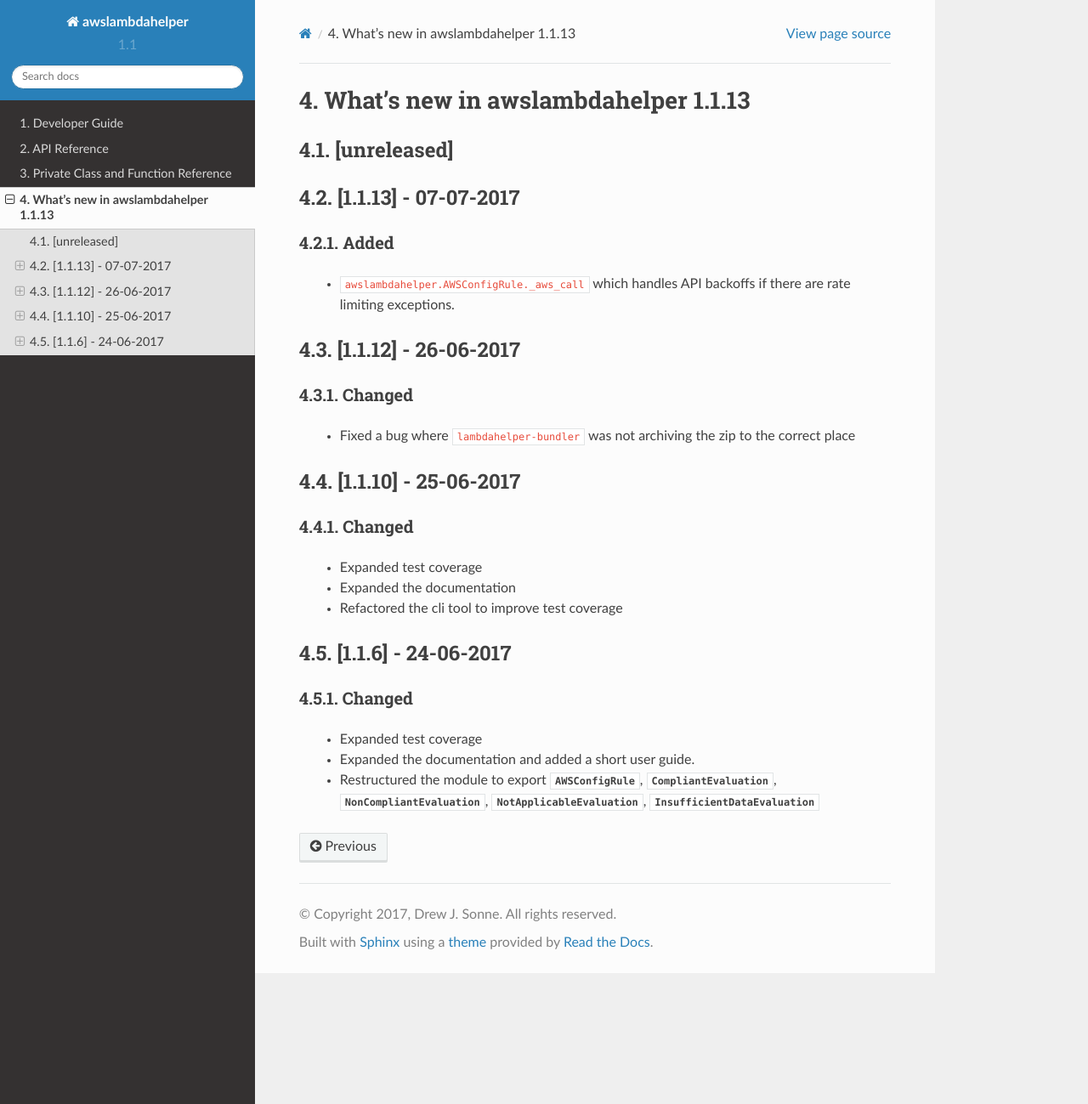
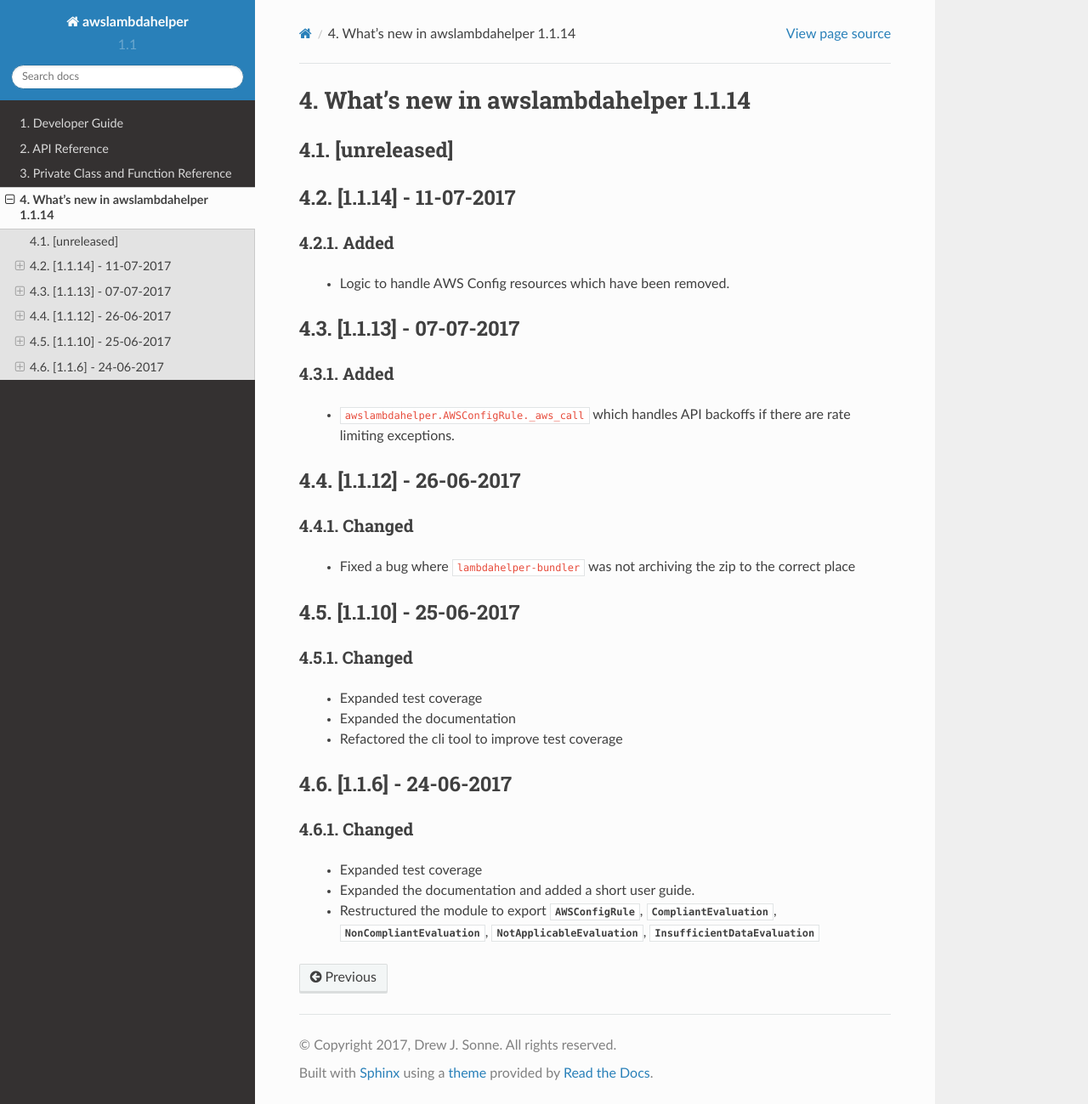
Before and after one commit to drewsonne/awslambdahelper, a Sphinx documentation site: the page built from docs/changes.rst, in a window 1280 px wide and 1299 px high. Shown: the whole window at 85% size. Built offline with Sphinx 7.4.7 and the Read the Docs theme 2.0.0, drawn with Linux system fonts in a browser that asks for light colours.

Commit message:
Changelog and Version bump

```diff
--- a/CHANGELOG.rst
+++ b/CHANGELOG.rst
@@ -1,6 +1,16 @@
 ------------
 [unreleased]
 ------------
+
+---------------------
+[1.1.14] - 11-07-2017
+---------------------
+
+~~~~~
+Added
+~~~~~
+
+ - Logic to handle AWS Config resources which have been removed.
 
 ---------------------
 [1.1.13] - 07-07-2017
--- a/README.rst
+++ b/README.rst
@@ -1,5 +1,5 @@
 ======================
-awslambdahelper 1.1.13
+awslambdahelper 1.1.14
 ======================
 
 .. image:: https://www.quantifiedcode.com/api/v1/project/bb53f496a1cc45f780342fc973270298/badge.svg
--- a/build.py
+++ b/build.py
@@ -1,7 +1,7 @@
 # -*- coding: utf-8 -*-
 from pybuilder.core import use_plugin, init, Author
 
-_version = ('1', '1', '13')
+_version = ('1', '1', '14')
 
 use_plugin('exec')
 use_plugin("python.core")
--- a/docs/conf.py
+++ b/docs/conf.py
@@ -16,7 +16,7 @@
 import sphinx_rtd_theme
 
 
-_version = ('1', '1', '13')
+_version = ('1', '1', '14')
 
 # If extensions (or modules to document with autodoc) are in another directory,
 # add these directories to sys.path here. If the directory is relative to the
```
